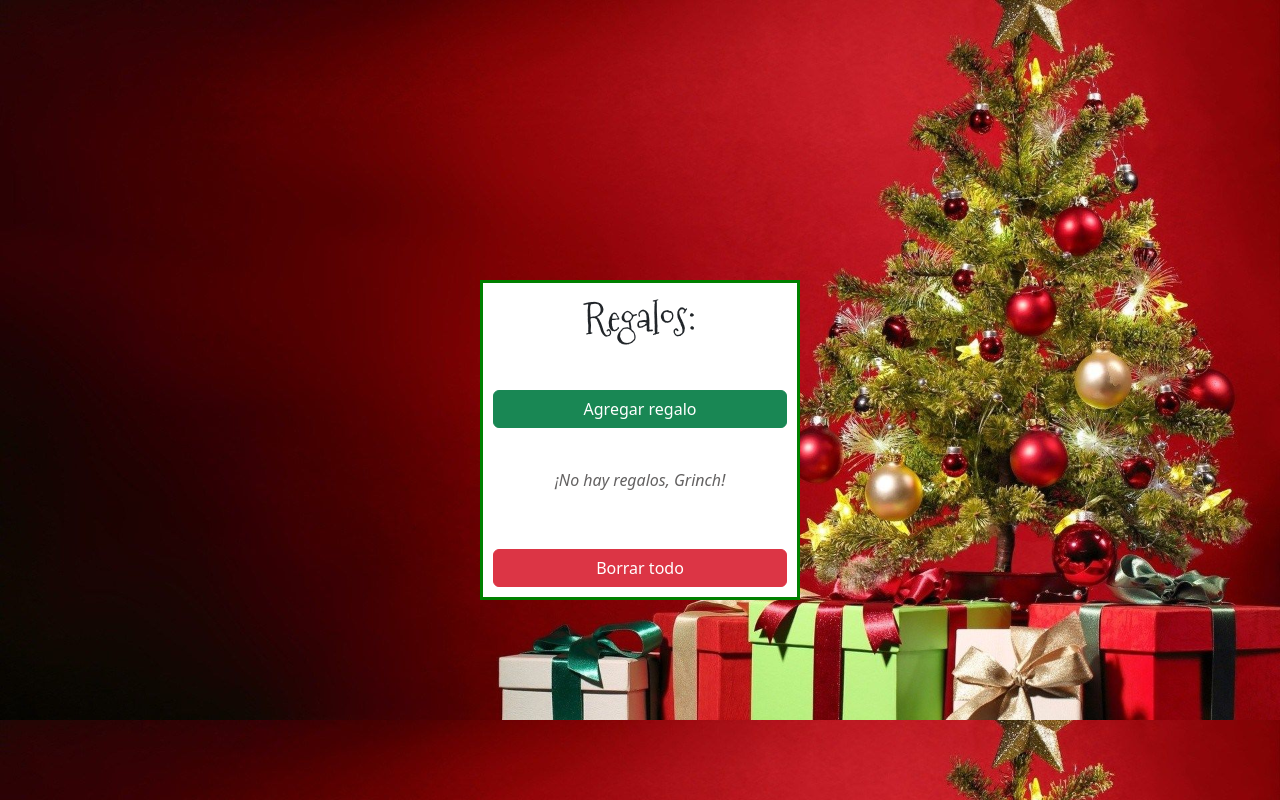
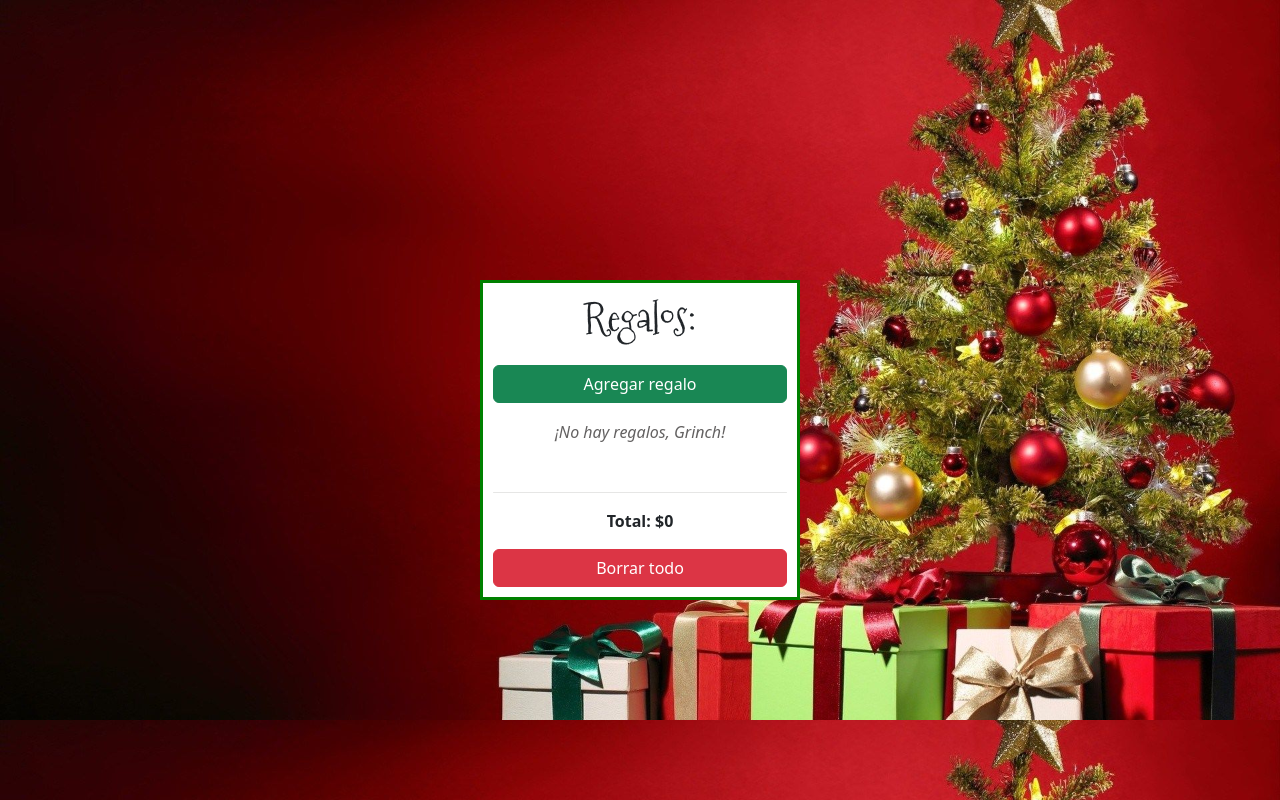
Before and after one commit to martinBoglione/Adviency, a React (Create React App) app: page / in a window 1280 px wide. Built offline with nearby package versions, Linux system fonts and the light colour scheme.

Commit message:
Dia 18: Agregado el total de los precios de regalos

```diff
--- a/src/Home.js
+++ b/src/Home.js
@@ -129,7 +129,7 @@ const Home = () => {
     setImagen(event.target.value); // Podria hacer que si o si se tenga que insertar una imagen?
   };
 
-  const handleChange = (event) => {
+  const handleName = (event) => {
     setName(event.target.value.trim()); // Trim evita que se pueda agregar un regalo en blanco
   };
 
@@ -157,11 +157,15 @@ const Home = () => {
 
   const handleAdd = () => {
     //Si un regalo ya existe aparece el error, como se esta usando toLowerCase los regalos son case sensitive
-    const existingItem = items.find(
+    const existeRegalo = items.find(
       (item) => item.itemName.toLowerCase() === name.toLowerCase()
     );
-    if (existingItem) {
-      setError("¡Este regalo ya esta en la lista!");
+    const existeDestinatario = items.find(
+      (item) =>
+        item.itemDestinatario.toLowerCase() === destinatario.toLowerCase()
+    );
+    if (existeRegalo && existeDestinatario) {
+      setError("¡Este regalo ya existe!");
       return;
     }
 
@@ -187,6 +191,7 @@ const Home = () => {
   };
 
   const handleDelete = (id) => {
+    // Al borrar un elemento que no sea el ultimo se generan id duplicados
     const newList = items.filter((l) => l.id !== id);
     setItems(newList);
   };
@@ -200,6 +205,15 @@ const Home = () => {
     setImagen("");
     setDestinatario("");
     setPrecio("");
+  };
+
+  const calcularTotalPrecios = () => {
+    const copiaRegalos = items;
+    let totalValor = 0;
+    for (let i = 0; i < copiaRegalos.length; i++) {
+      totalValor = totalValor + Number(copiaRegalos[i].itemPrecio);
+    }
+    return totalValor;
   };
 
   return (
@@ -232,7 +246,7 @@ const Home = () => {
                     maxLength="15"
                     placeholder="Medias"
                     value={name}
-                    onChange={handleChange}
+                    onChange={handleName}
                   />
                   <Button className="btn btn-warning" onClick={handleSorpresa}>
                     Sorprendeme!
@@ -365,6 +379,8 @@ const Home = () => {
       </div>
 
       <div>
+        <hr className="hr-rounded"></hr>
+        <div className="precio-total">Total: ${calcularTotalPrecios()}</div>
         <button
           tabIndex="2"
           className="btn btn-danger btn-block delete-button"
--- a/src/home.css
+++ b/src/home.css
@@ -83,6 +83,18 @@ html {
   margin-right: 1em;
 }
 
+.hr-rounded {
+  border-top: 1px solid #9e9d9a;
+  border-radius: 5px;
+}
+
+.precio-total {
+  display: flex;
+  justify-content: center;
+  margin-bottom: 1em;
+  font-weight: bold;
+}
+
 /* -----------------------Items lista----------------------- */
 .item-imagen {
   margin-right: 1em;
```
